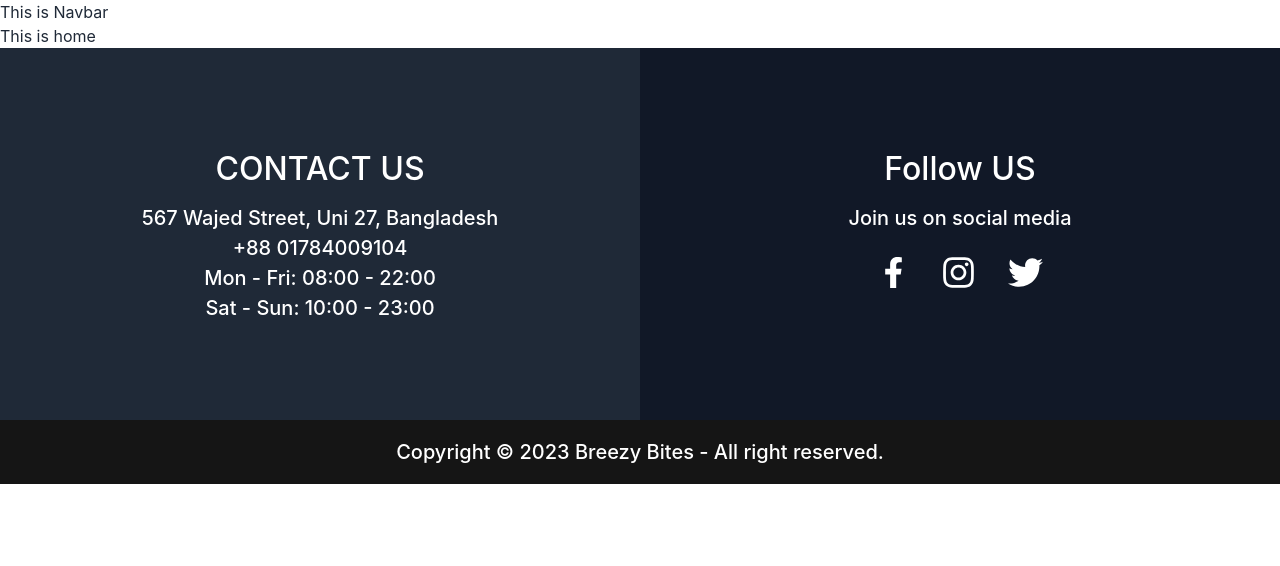
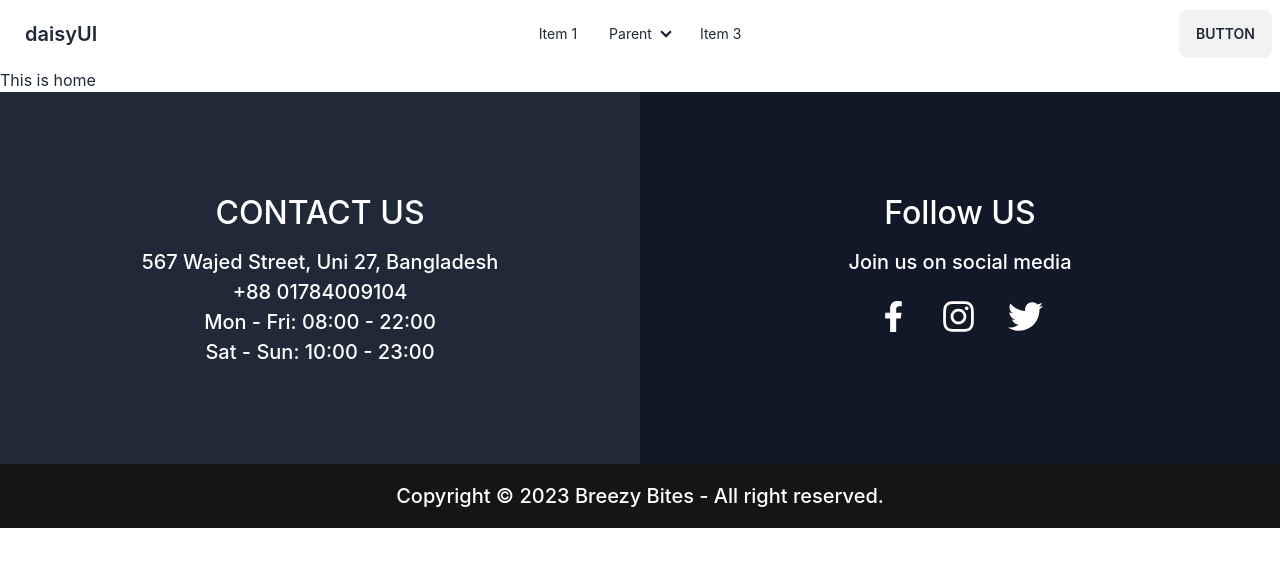
Before and after one commit to md-atiqurrahman/Breezy-Bites-Client, a React (Vite) app: page / in a window 1280 px wide. Shown: the top 566 px of the page. Built offline with nearby package versions, Linux system fonts and the light colour scheme.

Commit message:
start implementing navbar

```diff
--- a/src/Pages/Shared/Navbar/Navbar.jsx
+++ b/src/Pages/Shared/Navbar/Navbar.jsx
@@ -1,11 +1,81 @@
-
-
 const Navbar = () => {
-    return (
-        <div>
-            <h1>This is Navbar</h1>
+  return (
+    <header>
+      <nav>
+        <div className="navbar bg-base-100">
+          <div className="navbar-start">
+            <div className="dropdown">
+              <label tabIndex={0} className="btn btn-ghost lg:hidden">
+                <svg
+                  xmlns="http://www.w3.org/2000/svg"
+                  className="h-5 w-5"
+                  fill="none"
+                  viewBox="0 0 24 24"
+                  stroke="currentColor"
+                >
+                  <path
+                    strokeLinecap="round"
+                    strokeLinejoin="round"
+                    strokeWidth="2"
+                    d="M4 6h16M4 12h8m-8 6h16"
+                  />
+                </svg>
+              </label>
+              <ul
+                tabIndex={0}
+                className="menu menu-sm dropdown-content mt-3 z-[1] p-2 shadow bg-base-100 rounded-box w-52"
+              >
+                <li>
+                  <a>Item 1</a>
+                </li>
+                <li>
+                  <a>Parent</a>
+                  <ul className="p-2">
+                    <li>
+                      <a>Submenu 1</a>
+                    </li>
+                    <li>
+                      <a>Submenu 2</a>
+                    </li>
+                  </ul>
+                </li>
+                <li>
+                  <a>Item 3</a>
+                </li>
+              </ul>
+            </div>
+            <a className="btn btn-ghost normal-case text-xl">daisyUI</a>
+          </div>
+          <div className="navbar-center hidden lg:flex">
+            <ul className="menu menu-horizontal px-1">
+              <li>
+                <a>Item 1</a>
+              </li>
+              <li tabIndex={0}>
+                <details>
+                  <summary>Parent</summary>
+                  <ul className="p-2">
+                    <li>
+                      <a>Submenu 1</a>
+                    </li>
+                    <li>
+                      <a>Submenu 2</a>
+                    </li>
+                  </ul>
+                </details>
+              </li>
+              <li>
+                <a>Item 3</a>
+              </li>
+            </ul>
+          </div>
+          <div className="navbar-end">
+            <a className="btn">Button</a>
+          </div>
         </div>
-    );
+      </nav>
+    </header>
+  );
 };
 
 export default Navbar;
```
